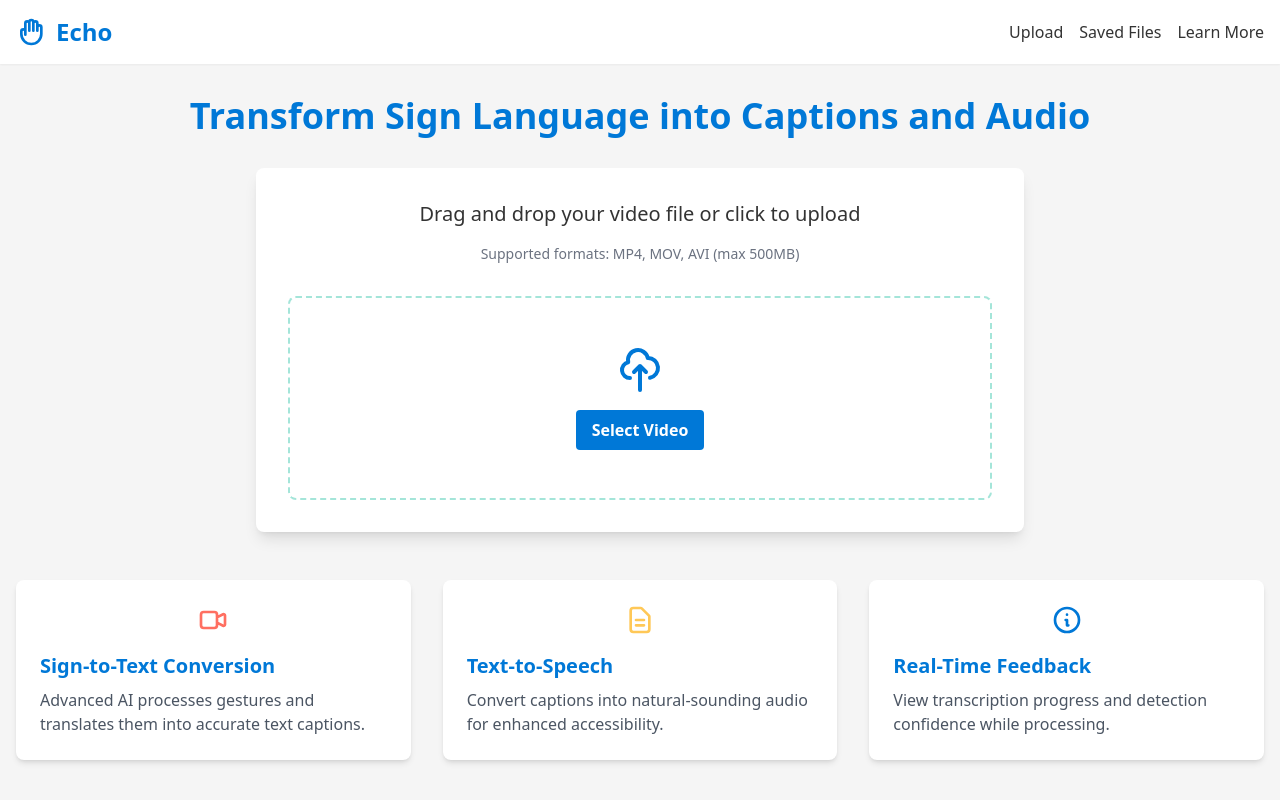
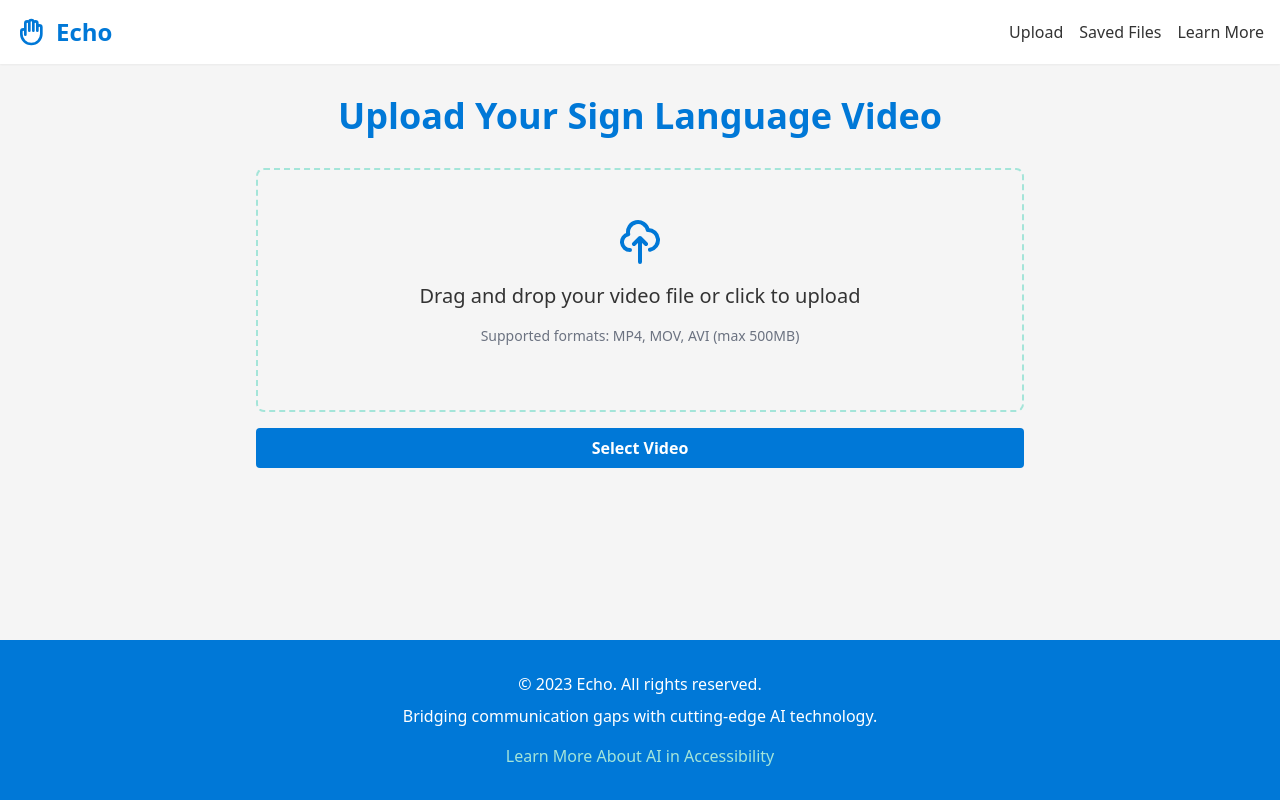
Before and after one commit to hpearl725/ASL2Speech, a Next.js app in the folder frontend/: page / in a window 1280 px wide. Shown: the top 800 px of the page. Built offline with nearby package versions, Linux system fonts and the light colour scheme.

Commit message:
Ui updates

```diff
--- a/frontend/app/page.js
+++ b/frontend/app/page.js
@@ -1,39 +1,92 @@
 'use client'
+import { useState, useRef } from 'react'
 import Head from 'next/head'
-import { useState } from 'react'
 
-export default function HomePage() {
+export default function Upload() {
   const [file, setFile] = useState(null)
+  const [isDragging, setIsDragging] = useState(false)
+  const [uploadProgress, setUploadProgress] = useState(0)
+  const [processingStatus, setProcessingStatus] = useState('')
+  const [showResults, setShowResults] = useState(false)
+  const fileInputRef = useRef(null)
 
-  const handleFileChange = (event) => {
-    const selectedFile = event.target.files[0]
+  const handleDragEnter = (e) => {
+    e.preventDefault()
+    e.stopPropagation()
+    setIsDragging(true)
+  }
+
+  const handleDragLeave = (e) => {
+    e.preventDefault()
+    e.stopPropagation()
+    setIsDragging(false)
+  }
+
+  const handleDragOver = (e) => {
+    e.preventDefault()
+    e.stopPropagation()
+  }
+
+  const handleDrop = (e) => {
+    e.preventDefault()
+    e.stopPropagation()
+    setIsDragging(false)
+    const droppedFile = e.dataTransfer.files[0]
+    if (droppedFile && droppedFile.type.startsWith('video/')) {
+      setFile(droppedFile)
+      simulateUploadAndProcessing()
+    }
+  }
+
+  const handleFileChange = (e) => {
+    const selectedFile = e.target.files[0]
+    if (selectedFile && selectedFile.type.startsWith('video/')) {
       setFile(selectedFile)
+      simulateUploadAndProcessing()
+    }
+  }
+
+  const simulateUploadAndProcessing = () => {
+    setShowResults(false);
+    setUploadProgress(0);
+    setProcessingStatus('');
+    const uploadInterval = setInterval(() => {
+      setUploadProgress((prevProgress) => {
+        if (prevProgress >= 100) {
+          clearInterval(uploadInterval)
+          setProcessingStatus('Processing your video for captions...')
+          setTimeout(() => {
+            setProcessingStatus('Analyzing gestures...')
+            setTimeout(() => {
+              setProcessingStatus('Generating captions...')
+              setTimeout(() => {
+                setProcessingStatus('Rendering final video...')
+                setTimeout(() => {
+                  setShowResults(true)
+                }, 2000)
+              }, 2000)
+            }, 2000)
+          }, 2000)
+          return 100
+        }
+        return prevProgress + 10
+      })
+    }, 500)
   }
 
   return (
-    <div className="min-h-screen bg-[#F5F5F5] text-[#333333] font-sans">
+    <div className="flex flex-col min-h-screen bg-[#F5F5F5] text-[#333333] font-sans">
       <Head>
-        <title>Echo - Transform Sign Language into Captions and Audio</title>
-        <meta name="description" content="Echo is an accessibility-focused application that transforms videos of sign language into synchronized captions and audio." />
+        <title>Upload Video - Echo</title>
+        <meta name="description" content="Upload your sign language video for caption and audio conversion" />
         <link rel="icon" href="/favicon.ico" />
       </Head>
 
       <header className="bg-white shadow-sm">
         <nav className="container mx-auto px-4 py-4 flex items-center justify-between">
           <div className="flex items-center space-x-2">
-            <svg
-              className="w-8 h-8 text-[#0078D7]"
-              fill="none"
-              stroke="currentColor"
-              viewBox="0 0 24 24"
-              xmlns="http://www.w3.org/2000/svg"
-            >
-              <path
-                strokeLinecap="round"
-                strokeLinejoin="round"
-                strokeWidth={2}
-                d="M7 11.5V14m0-2.5v-6a1.5 1.5 0 113 0m-3 6a1.5 1.5 0 00-3 0v2a7.5 7.5 0 0015 0v-5a1.5 1.5 0 00-3 0m-6-3V11m0-5.5v-1a1.5 1.5 0 013 0v1m0 0V11m0-5.5a1.5 1.5 0 013 0v3m0 0V11"
-              />
+            <svg className="w-8 h-8 text-[#0078D7]" fill="none" stroke="currentColor" viewBox="0 0 24 24" xmlns="http://www.w3.org/2000/svg">
+              <path strokeLinecap="round" strokeLinejoin="round" strokeWidth={2} d="M7 11.5V14m0-2.5v-6a1.5 1.5 0 113 0m-3 6a1.5 1.5 0 00-3 0v2a7.5 7.5 0 0015 0v-5a1.5 1.5 0 00-3 0m-6-3V11m0-5.5v-1a1.5 1.5 0 013 0v1m0 0V11m0-5.5a1.5 1.5 0 013 0v3m0 0V11" />
             </svg>
             <span className="text-2xl font-bold text-[#0078D7]">Echo</span>
           </div>
@@ -45,25 +98,21 @@ export default function HomePage() {
         </nav>
       </header>
 
-      <main className="container mx-auto px-4 py-8">
+      <main className="container mx-auto px-4 py-8 flex-grow">
         <h1 className="text-4xl font-bold text-[#0078D7] text-center mb-8">
-          Transform Sign Language into Captions and Audio
+          Upload Your Sign Language Video
         </h1>
 
-        <div className="max-w-3xl mx-auto bg-white shadow-lg rounded-lg overflow-hidden">
-          <div className="p-8">
-            <div className="text-center mb-8">
-              <p className="text-xl mb-4">
-                Drag and drop your video file or click to upload
-              </p>
-              <p className="text-sm text-gray-500">
-                Supported formats: MP4, MOV, AVI (max 500MB)
-              </p>
-            </div>
-
+        <div className="max-w-3xl mx-auto">
           <div
-              className="border-2 border-dashed border-[#A4E5D9] rounded-lg p-12 text-center cursor-pointer hover:border-[#0078D7] transition-colors duration-300"
-              onClick={() => document.getElementById('fileInput').click()}
+            className={`border-2 border-dashed rounded-lg p-12 text-center cursor-pointer transition-colors duration-300 ${
+              isDragging ? 'border-[#0078D7] bg-[#F0F8FF]' : 'border-[#A4E5D9] hover:border-[#0078D7]'
+            }`}
+            onDragEnter={handleDragEnter}
+            onDragLeave={handleDragLeave}
+            onDragOver={handleDragOver}
+            onDrop={handleDrop}
+            onClick={() => fileInputRef.current.click()}
           >
             <svg
               className="mx-auto h-12 w-12 text-[#0078D7] mb-4"
@@ -79,73 +128,112 @@ export default function HomePage() {
                 d="M7 16a4 4 0 01-.88-7.903A5 5 0 1115.9 6L16 6a5 5 0 011 9.9M15 13l-3-3m0 0l-3 3m3-3v12"
               />
             </svg>
+            <p className="text-xl mb-4">
+              Drag and drop your video file or click to upload
+            </p>
+            <p className="text-sm text-gray-500 mb-4">
+              Supported formats: MP4, MOV, AVI (max 500MB)
+            </p>
             <input
-                id="fileInput"
+              ref={fileInputRef}
               type="file"
               className="hidden"
               accept="video/*"
               onChange={handleFileChange}
               aria-label="Upload video file"
             />
-              <button className="bg-[#0078D7] hover:bg-[#005a9e] text-white font-semibold py-2 px-4 rounded">
+          </div>
+
+          <button
+            className="mt-4 bg-[#0078D7] hover:bg-[#005a9e] text-white font-semibold py-2 px-4 rounded w-full transition-colors duration-300"
+            onClick={() => fileInputRef.current.click()}
+          >
             Select Video
           </button>
-              {file && <p className="mt-4 text-sm text-gray-600">Selected file: {file.name}</p>}
+
+          {file && (
+            <div className="mt-4 p-4 bg-white rounded-lg shadow-md">
+              <p className="font-semibold">Selected File:</p>
+              <p>{file.name} ({(file.size / (1024 * 1024)).toFixed(2)} MB)</p>
+            </div>
+          )}
+
+          {uploadProgress > 0 && uploadProgress < 100 && (
+            <div className="mt-4">
+              <p className="mb-2">Uploading... ({uploadProgress}%)</p>
+              <div className="w-full bg-gray-200 rounded-full h-2.5">
+                <div
+                  className="bg-[#0078D7] h-2.5 rounded-full transition-all duration-300 ease-in-out"
+                  style={{ width: `${uploadProgress}%` }}
+                ></div>
               </div>
             </div>
+          )}
+
+          {processingStatus && (
+            <div className="mt-4 p-4 bg-white rounded-lg shadow-md">
+              <p className="font-semibold">{processingStatus}</p>
+              <div className="mt-2 flex justify-center">
+                <svg className="animate-spin h-5 w-5 text-[#0078D7]" xmlns="http://www.w3.org/2000/svg" fill="none" viewBox="0 0 24 24">
+                  <circle className="opacity-25" cx="12" cy="12" r="10" stroke="currentColor" strokeWidth="4"></circle>
+                  <path className="opacity-75" fill="currentColor" d="M4 12a8 8 0 018-8V0C5.373 0 0 5.373 0 12h4zm2 5.291A7.962 7.962 0 014 12H0c0 3.042 1.135 5.824 3 7.938l3-2.647z"></path>
+                </svg>
               </div>
+            </div>
+          )}
 
-        <div className="mt-12 grid grid-cols-1 md:grid-cols-3 gap-8">
-          <FeatureCard
-            icon={
-              <svg className="h-8 w-8 text-[#FF6F61]" fill="none" stroke="currentColor" viewBox="0 0 24 24" xmlns="http://www.w3.org/2000/svg">
-                <path strokeLinecap="round" strokeLinejoin="round" strokeWidth={2} d="M15 10l4.553-2.276A1 1 0 0121 8.618v6.764a1 1 0 01-1.447.894L15 14M5 18h8a2 2 0 002-2V8a2 2 0 00-2-2H5a2 2 0 00-2 2v8a2 2 0 002 2z" />
-              </svg>
-            }
-            title="Sign-to-Text Conversion"
-            description="Advanced AI processes gestures and translates them into accurate text captions."
-          />
-          <FeatureCard
-            icon={
-              <svg className="h-8 w-8 text-[#FFC857]" fill="none" stroke="currentColor" viewBox="0 0 24 24" xmlns="http://www.w3.org/2000/svg">
-                <path strokeLinecap="round" strokeLinejoin="round" strokeWidth={2} d="M9 12h6m-6 4h6m2 5H7a2 2 0 01-2-2V5a2 2 0 012-2h5.586a1 1 0 01.707.293l5.414 5.414a1 1 0 01.293.707V19a2 2 0 01-2 2z" />
-              </svg>
-            }
-            title="Text-to-Speech"
-            description="Convert captions into natural-sounding audio for enhanced accessibility."
-          />
-          <FeatureCard
-            icon={
-              <svg className="h-8 w-8 text-[#0078D7]" fill="none" stroke="currentColor" viewBox="0 0 24 24" xmlns="http://www.w3.org/2000/svg">
-                <path strokeLinecap="round" strokeLinejoin="round" strokeWidth={2} d="M13 16h-1v-4h-1m1-4h.01M21 12a9 9 0 11-18 0 9 9 0 0118 0z" />
-              </svg>
-            }
-            title="Real-Time Feedback"
-            description="View transcription progress and detection confidence while processing."
-          />
+          {showResults && (
+            <div className="mt-8 p-6 bg-white rounded-lg shadow-lg">
+              <h2 className="text-2xl font-bold text-[#0078D7] mb-4">Your Captioned Video</h2>
+              <div className="aspect-w-16 aspect-h-9 mb-4">
+                <video
+                  controls
+                  autoPlay
+                  className="rounded-lg w-full"
+                  src="/placeholder-video.mp4"
+                ></video>
+              </div>
+              <div className="flex justify-between mb-4">
+                <button className="bg-[#0078D7] hover:bg-[#005a9e] text-white font-semibold py-2 px-4 rounded transition-colors duration-300">
+                  Download Video
+                </button>
+                <button className="bg-[#A4E5D9] hover:bg-[#7DCEC1] text-[#333333] font-semibold py-2 px-4 rounded transition-colors duration-300">
+                  Download Captions
+                </button>
+                <button className="bg-[#FFC857] hover:bg-[#FFBB33] text-[#333333] font-semibold py-2 px-4 rounded transition-colors duration-300">
+                  Download Audio
+                </button>
+              </div>
+              <div className="bg-gray-100 p-4 rounded-lg">
+                <h3 className="font-semibold mb-2">Processed Video Details:</h3>
+                <p>Captions Generated: 350 words</p>
+                <p>Processing Time: 45 seconds</p>
+              </div>
+              <button
+                onClick={() => {
+                  setFile(null);
+                  setShowResults(false);
+                  setUploadProgress(0);
+                  setProcessingStatus('');
+                }}
+                className="mt-4 bg-[#0078D7] hover:bg-[#005a9e] text-white font-semibold py-2 px-4 rounded w-full transition-colors duration-300"
+              >
+                Upload Another Video
+              </button>
+            </div>
+          )}
         </div>
       </main>
 
-      <footer className="bg-[#0078D7] text-white py-8 mt-12">
+      <footer className="bg-[#0078D7] text-white py-8">
         <div className="container mx-auto px-4 text-center">
-          <p>&copy; 2024 Echo. All rights reserved.</p>
+          <p>&copy; 2023 Echo. All rights reserved.</p>
           <p className="mt-2">
             Bridging communication gaps with cutting-edge AI technology.
           </p>
+          <a href="#" className="text-[#A4E5D9] hover:text-white mt-4 inline-block">Learn More About AI in Accessibility</a>
         </div>
       </footer>
     </div>
   )
 }
-
-function FeatureCard({ icon, title, description }) {
-  return (
-    <div className="bg-white shadow-md rounded-lg overflow-hidden">
-      <div className="p-6">
-        <div className="flex items-center justify-center mb-4">{icon}</div>
-        <h3 className="text-xl font-semibold text-[#0078D7] mb-2">{title}</h3>
-        <p className="text-gray-600">{description}</p>
-      </div>
-    </div>
-  )
-}
```
Lines whose indentation alone changed are shown as unchanged.
